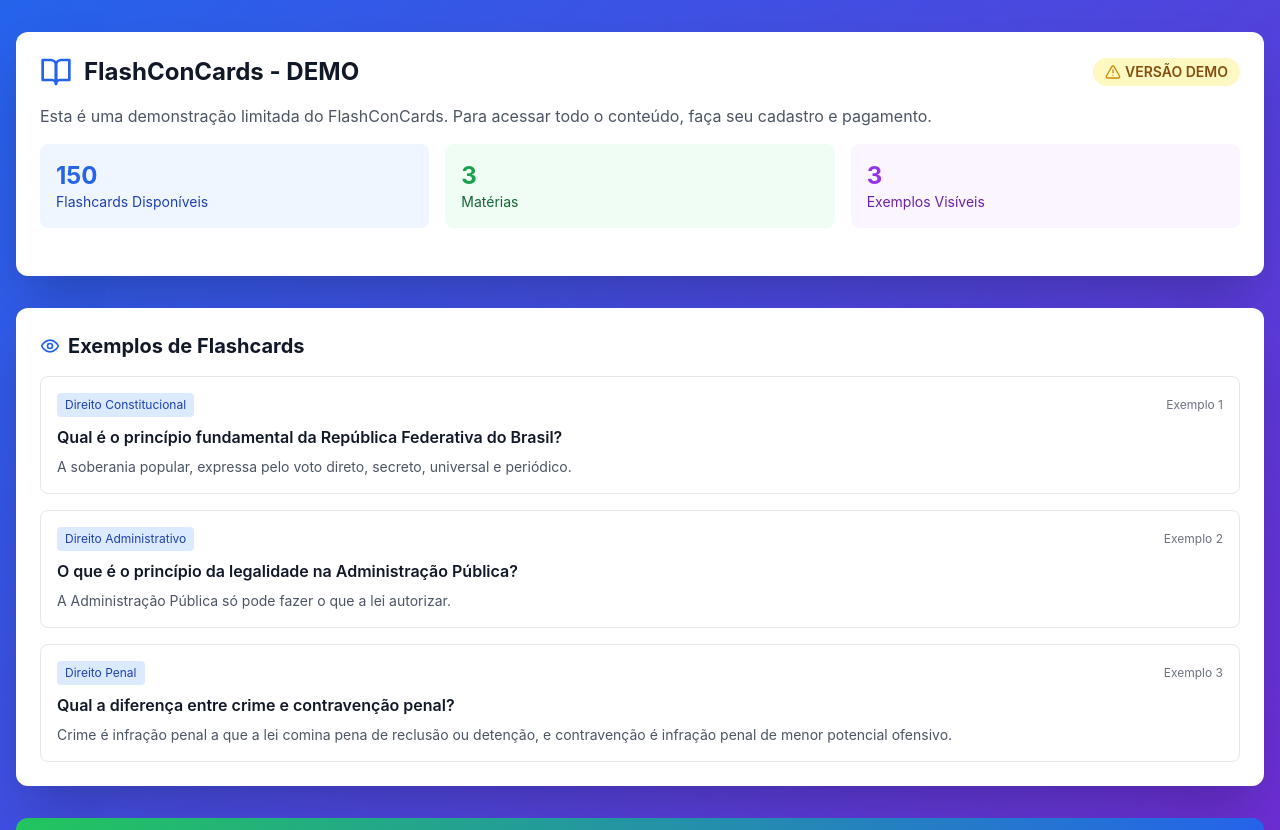
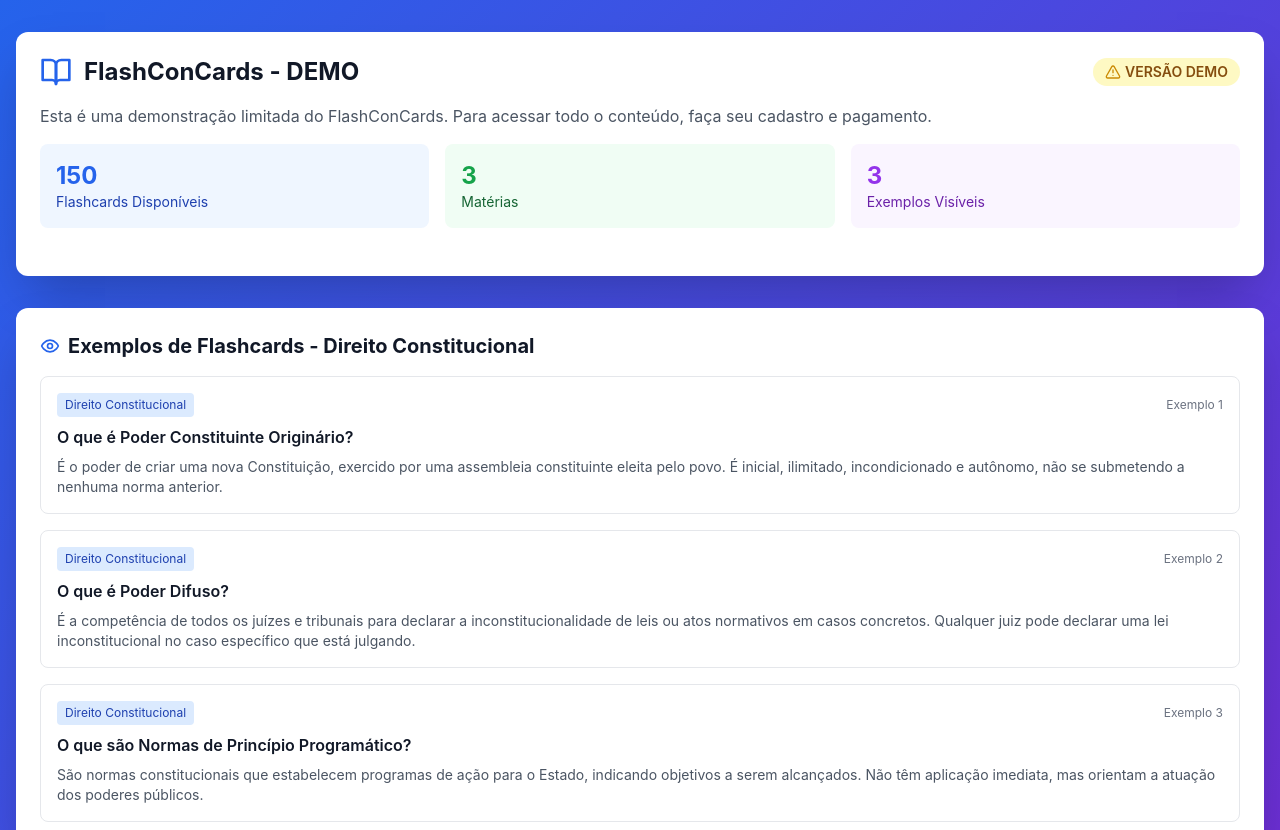
Before and after one commit to FlashConCards/flashconcards, a Next.js app: page /demo in a window 1280 px wide. Shown: the top 830 px of the page. Built offline with nearby package versions, Linux system fonts and the light colour scheme.

Commit message:
Atualizando flashcards do demo com exemplos reais de Direito Constitucional

```diff
--- a/app/demo/page.tsx
+++ b/app/demo/page.tsx
@@ -17,19 +17,19 @@ export default function DemoPage() {
         subjects: ['Direito Constitucional', 'Direito Administrativo', 'Direito Penal'],
         sampleFlashcards: [
           {
-            question: 'Qual é o princípio fundamental da República Federativa do Brasil?',
-            answer: 'A soberania popular, expressa pelo voto direto, secreto, universal e periódico.',
+            question: 'O que é Poder Constituinte Originário?',
+            answer: 'É o poder de criar uma nova Constituição, exercido por uma assembleia constituinte eleita pelo povo. É inicial, ilimitado, incondicionado e autônomo, não se submetendo a nenhuma norma anterior.',
             subject: 'Direito Constitucional'
           },
           {
-            question: 'O que é o princípio da legalidade na Administração Pública?',
-            answer: 'A Administração Pública só pode fazer o que a lei autorizar.',
-            subject: 'Direito Administrativo'
+            question: 'O que é Poder Difuso?',
+            answer: 'É a competência de todos os juízes e tribunais para declarar a inconstitucionalidade de leis ou atos normativos em casos concretos. Qualquer juiz pode declarar uma lei inconstitucional no caso específico que está julgando.',
+            subject: 'Direito Constitucional'
           },
           {
-            question: 'Qual a diferença entre crime e contravenção penal?',
-            answer: 'Crime é infração penal a que a lei comina pena de reclusão ou detenção, e contravenção é infração penal de menor potencial ofensivo.',
-            subject: 'Direito Penal'
+            question: 'O que são Normas de Princípio Programático?',
+            answer: 'São normas constitucionais que estabelecem programas de ação para o Estado, indicando objetivos a serem alcançados. Não têm aplicação imediata, mas orientam a atuação dos poderes públicos.',
+            subject: 'Direito Constitucional'
           }
         ]
       })
@@ -98,7 +98,7 @@ export default function DemoPage() {
         >
           <h2 className="text-xl font-bold text-gray-900 mb-4 flex items-center">
             <Eye className="h-5 w-5 text-blue-600 mr-2" />
-            Exemplos de Flashcards
+            Exemplos de Flashcards - Direito Constitucional
           </h2>
 
           <div className="space-y-4">
```
